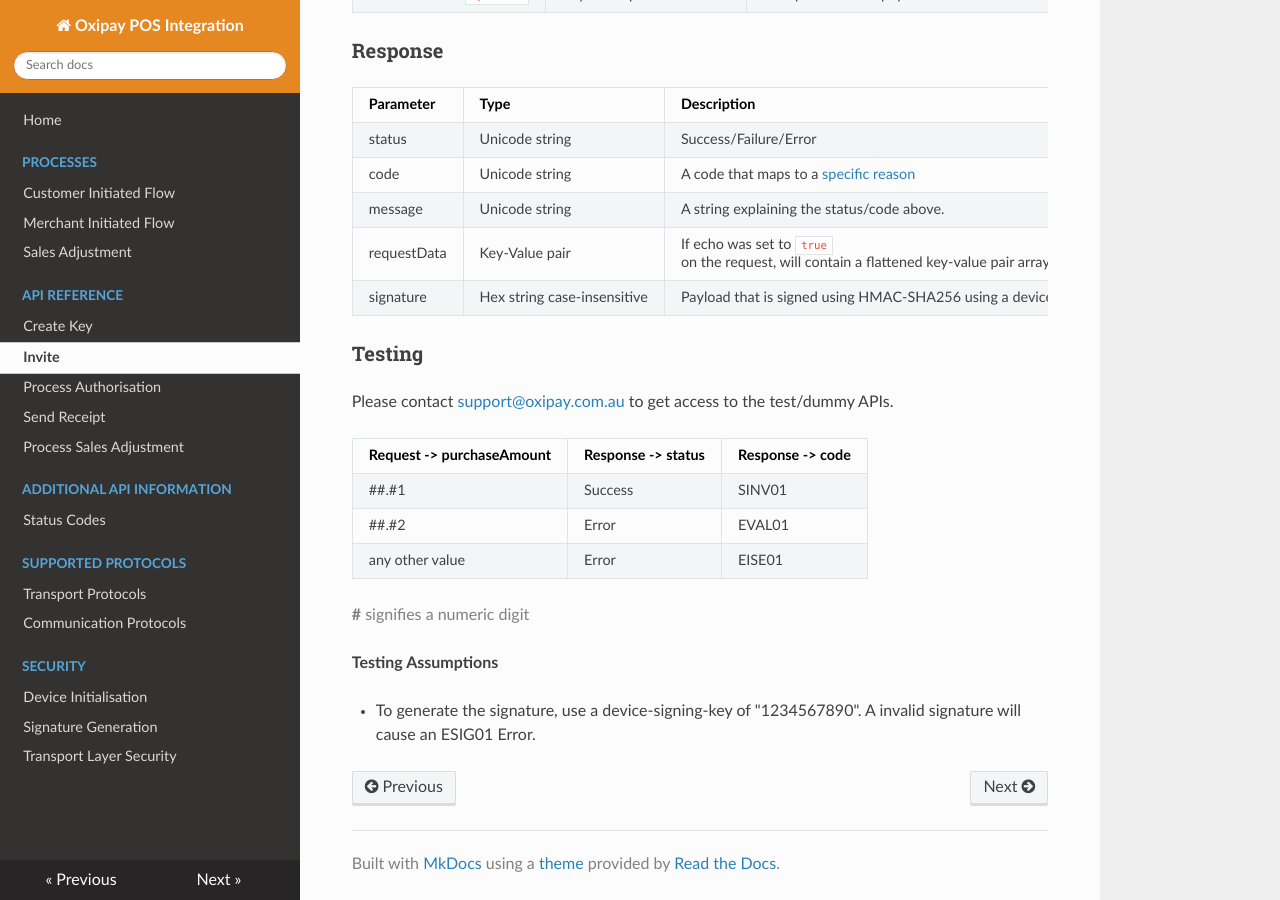
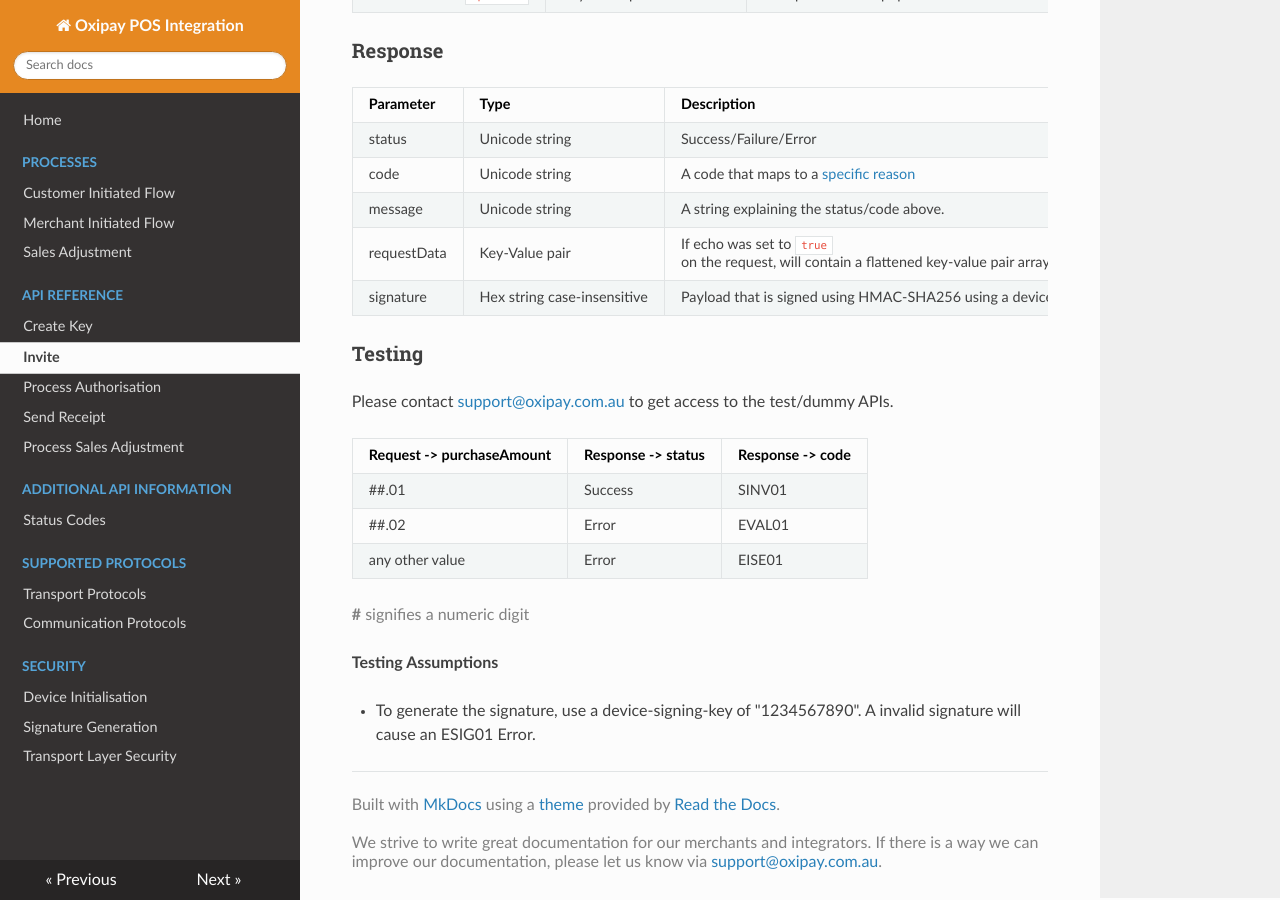
Before and after one commit to oxipay/posdocs, an MkDocs documentation site: the page built from docs/api/invite.md, in a window 1280 px wide and 900 px high, scrolled down 607 px. Built offline with MkDocs 1.6.1, drawn with Linux system fonts in a browser that asks for light colours; nearby versions of some CDN libraries; old or Windows-style settings are respelled for this version of MkDocs.

Commit message:
customised footer

```diff
--- a/docs/api/invite.md
+++ b/docs/api/invite.md
@@ -32,8 +32,8 @@ Please contact <a href="mailto:support@oxipay.com.au">support@oxipay.com.au</a>
 
 Request -> purchaseAmount | Response -> status | Response -> code
 -----------|-----------|-----------
-##.#1 | Success | SINV01
-##.#2 | Error | EVAL01
+##.01 | Success | SINV01
+##.02 | Error | EVAL01
 any other value | Error | EISE01
 
 <span style="color:grey;"><b>#</b> signifies a numeric digit</span>
--- a/mkdocs.yml
+++ b/mkdocs.yml
@@ -21,4 +21,5 @@ pages:
     - Signature Generation: 'security/signature_generation.md'
     - Transport Layer Security: 'security/transport_layer_security.md'
 theme: readthedocs
+theme_dir: 'theme'
 extra_css: [css/jquery.modal.min.css, css/custom.css]
--- /dev/null
+++ b/theme/footer.html
@@ -0,0 +1,25 @@
+<footer>
+  {% if next_page or previous_page %}
+    <div class="rst-footer-buttons" role="navigation" aria-label="footer navigation">
+      {% if next_page %}
+        <a href="{{ next_page.url }}" class="btn btn-neutral float-right" title="{{ next_page.title }}">Next <span class="icon icon-circle-arrow-right"></span></a>
+      {% endif %}
+      {% if previous_page %}
+        <a href="{{ previous_page.url }}" class="btn btn-neutral" title="{{ previous_page.title }}"><span class="icon icon-circle-arrow-left"></span> Previous</a>
+      {% endif %}
+    </div>
+  {% endif %}
+
+  <hr/>
+
+  <div role="contentinfo">
+    <!-- Copyright etc -->
+    {% if copyright %}
+      <p>{{ copyright }}</p>
+    {% endif %}
+  </div>
+
+  Built with <a href="http://www.mkdocs.org">MkDocs</a> using a <a href="https://github.com/snide/sphinx_rtd_theme">theme</a> provided by <a href="https://readthedocs.org">Read the Docs</a>.<br/><br/>
+
+  We strive to write great documentation for our merchants and integrators. If there is a way we can improve our documentation, please let us know via <a href="mailto:support@oxipay.com.au">support@oxipay.com.au</a>.
+</footer>
```
Also changed, not shown: docs/api/process_authorisation.md (+2 -2 lines), docs/process/customer_initiated_flow.md (+1 -1 lines), docs/process/merchant_initiated_flow.md (+2 -2 lines), docs/process/sales_adjustment.md (+1 -1 lines).
